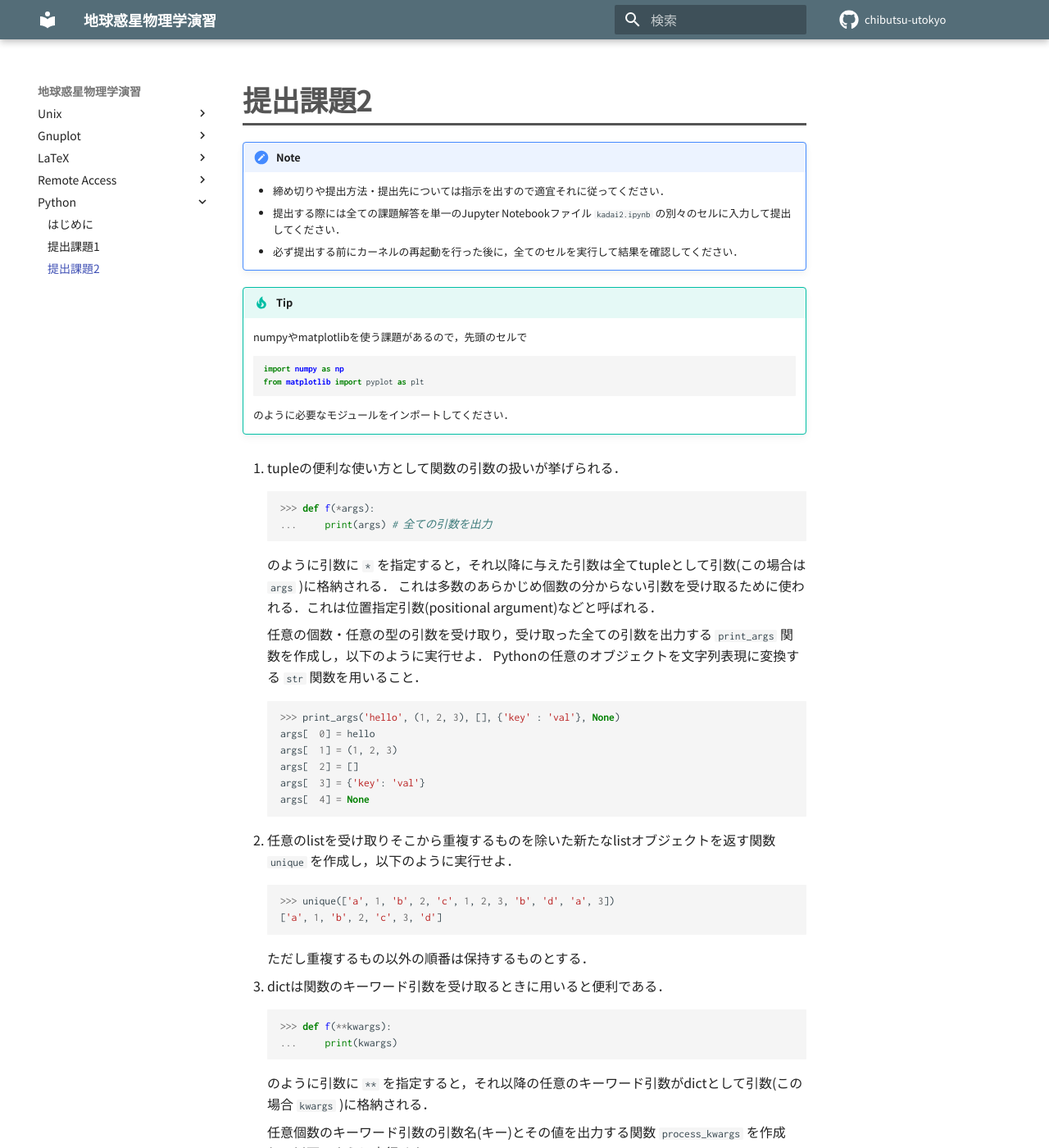
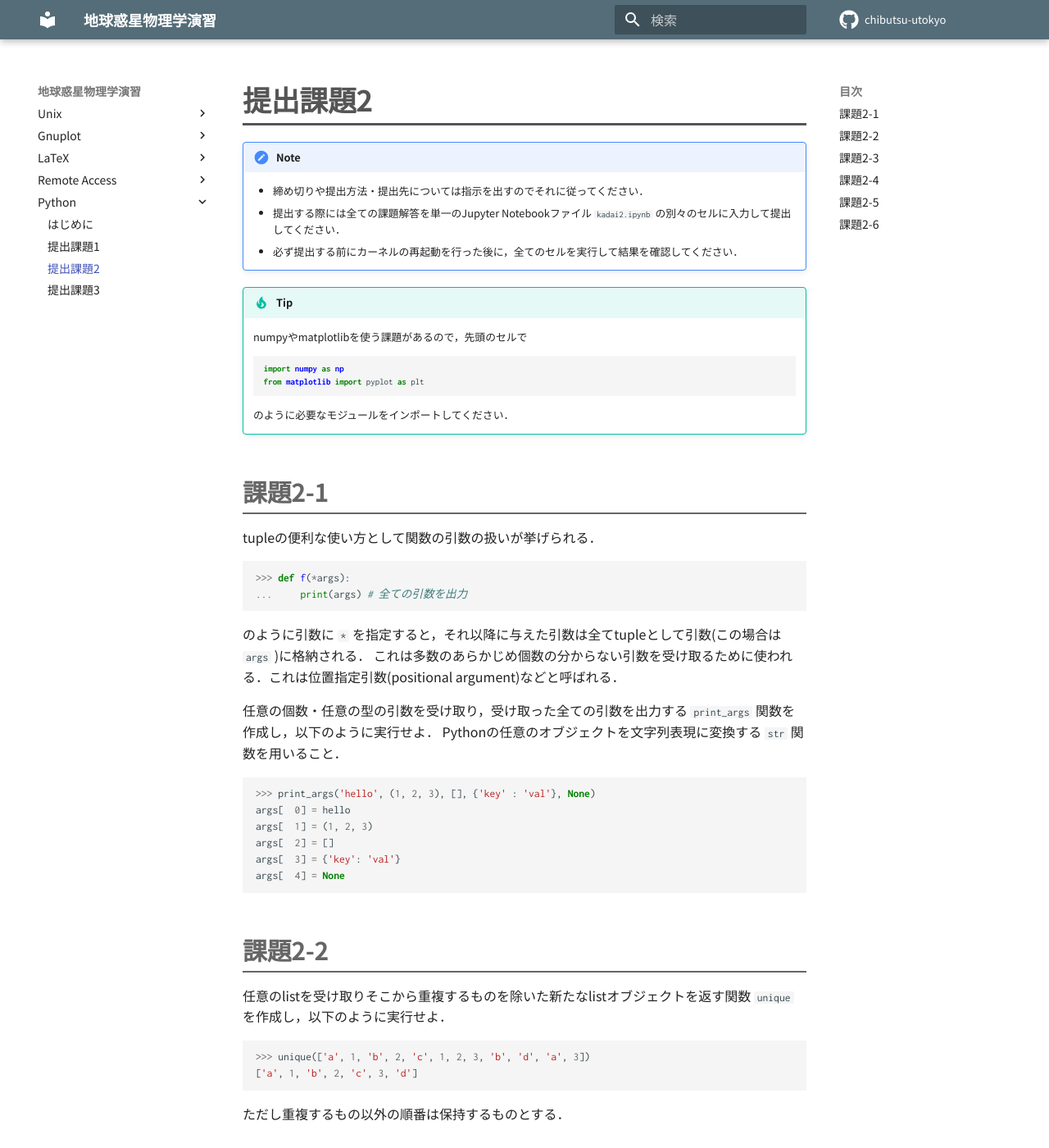
Before and after one commit to chibutsu-utokyo/chibutsu-utokyo.github.io, an MkDocs documentation site: the page built from docs/python/kadai2.md, in a window 1280 px wide and 1400 px high. Shown: the whole window at 82% size. Built offline with MkDocs 1.6.1 and Material for MkDocs 9.7.7, drawn with Linux system fonts in a browser that asks for light colours; comment, search, counter and statistics services are not loaded; some of the changed text lies outside the part shown.

Commit message:
Added python/kadai3.md

````diff
--- a/docs/python/kadai2.md
+++ b/docs/python/kadai2.md
@@ -1,7 +1,7 @@
 # 提出課題2
 
 !!!note
-    - 締め切りや提出方法・提出先については指示を出すので適宜それに従ってください．
+    - 締め切りや提出方法・提出先については指示を出すのでそれに従ってください．
     - 提出する際には全ての課題解答を単一のJupyter Notebookファイル `kadai2.ipynb` の別々のセルに入力して提出してください．
     - 必ず提出する前にカーネルの再起動を行った後に，全てのセルを実行して結果を確認してください．
 
@@ -13,156 +13,163 @@
     ```
     のように必要なモジュールをインポートしてください．
 
+## 課題2-1
+tupleの便利な使い方として関数の引数の扱いが挙げられる．
+```python
+>>> def f(*args):
+...     print(args) # 全ての引数を出力
+```
+のように引数に ```*``` を指定すると，それ以降に与えた引数は全てtupleとして引数(この場合は ```args``` )に格納される．
+これは多数のあらかじめ個数の分からない引数を受け取るために使われる．これは位置指定引数(positional argument)などと呼ばれる．
 
-1. tupleの便利な使い方として関数の引数の扱いが挙げられる．
+任意の個数・任意の型の引数を受け取り，受け取った全ての引数を出力する ```print_args``` 関数を作成し，以下のように実行せよ．
+Pythonの任意のオブジェクトを文字列表現に変換する ```str``` 関数を用いること．
+```python
+>>> print_args('hello', (1, 2, 3), [], {'key' : 'val'}, None)
+args[  0] = hello
+args[  1] = (1, 2, 3)
+args[  2] = []
+args[  3] = {'key': 'val'}
+args[  4] = None
+```
+
+## 課題2-2
+任意のlistを受け取りそこから重複するものを除いた新たなlistオブジェクトを返す関数 ```unique``` を作成し，以下のように実行せよ．
+```python
+>>> unique(['a', 1, 'b', 2, 'c', 1, 2, 3, 'b', 'd', 'a', 3])
+['a', 1, 'b', 2, 'c', 3, 'd']
+```
+ただし重複するもの以外の順番は保持するものとする．
+
+## 課題2-3
+dictは関数のキーワード引数を受け取るときに用いると便利である．
+```python
+>>> def f(**kwargs):
+...     print(kwargs)
+```
+のように引数に ```**``` を指定すると，それ以降の任意のキーワード引数がdictとして引数(この場合 ```kwargs``` )に格納される．
+
+任意個数のキーワード引数の引数名(キー)とその値を出力する関数 ```process_kwargs``` を作成し，以下のように実行せよ．
+```python
+>>> process_kwargs(a='hi', c='chao', x=10, y=20, z=30)
+a hi
+b None
+c chao
+x 10
+y 20
+z 30
+```
+ただし，引数 ```a```, ```b``` は必ず与えられるものとし，もし与えられなかった場合にはデフォルトでNoneを
+出力し，出力の順は引数名で辞書順にソートして出力せよ．
+
+## 課題2-4
+整数 ``N`` を引数として受け取り，以下の級数展開
+
+$$
+e \simeq \sum_{n=0}^{N} \frac{1}{n !}. \quad (0! = 1に注意せよ)
+$$
+
+により自然対数の底 $e$ の近似値を求める関数 ```approx_e```
+
+```python
+>>> def approx_e(N):
+...     pass
+```
+
+を作成し，以下のように実行せよ．
+
+```python
+>>> print('{:20} : {:>20.14e}'.format('Approximated', approx_e(10)))
+Approximated         : 2.71828152557319e+00
+```
+
+ただし，NumPy配列を使うことでループを用いない実装とすること．
+
+!!!hint
+    ここで，階乗とガンマ関数の関係式 $\Gamma(n) = (n-1)!$ を用いるとよい．
+    ガンマ関数は ``scipy.special.gamma()`` を用いればよい．以下はその使用例である．
+
     ```python
-    >>> def f(*args):
-    ...     print(args) # 全ての引数を出力
-    ```
-    のように引数に ```*``` を指定すると，それ以降に与えた引数は全てtupleとして引数(この場合は ```args``` )に格納される．
-    これは多数のあらかじめ個数の分からない引数を受け取るために使われる．これは位置指定引数(positional argument)などと呼ばれる．
-
-    任意の個数・任意の型の引数を受け取り，受け取った全ての引数を出力する ```print_args``` 関数を作成し，以下のように実行せよ．
-    Pythonの任意のオブジェクトを文字列表現に変換する ```str``` 関数を用いること．
-    ```python
-    >>> print_args('hello', (1, 2, 3), [], {'key' : 'val'}, None)
-    args[  0] = hello
-    args[  1] = (1, 2, 3)
-    args[  2] = []
-    args[  3] = {'key': 'val'}
-    args[  4] = None
+    >>> from scipy import special
+    >>> special.gamma(3)  # 2!
+    2.0
+    >>> special.gamma(4)  # 3!
+    6.0
     ```
 
-1. 任意のlistを受け取りそこから重複するものを除いた新たなlistオブジェクトを返す関数 ```unique``` を作成し，以下のように実行せよ．
-    ```python
-    >>> unique(['a', 1, 'b', 2, 'c', 1, 2, 3, 'b', 'd', 'a', 3])
-    ['a', 1, 'b', 2, 'c', 3, 'd']
-    ```
-    ただし重複するもの以外の順番は保持するものとする．
+## 課題2-5
+以下の積分
 
-1. dictは関数のキーワード引数を受け取るときに用いると便利である．
-    ```python
-    >>> def f(**kwargs):
-    ...     print(kwargs)
-    ```
-    のように引数に ```**``` を指定すると，それ以降の任意のキーワード引数がdictとして引数(この場合 ```kwargs``` )に格納される．
+$$
+\int_{0}^{1} \frac{4}{\pi} \frac{1}{1 + x^2} dx
+$$
 
-    任意個数のキーワード引数の引数名(キー)とその値を出力する関数 ```process_kwargs``` を作成し，以下のように実行せよ．
-    ```python
-    >>> process_kwargs(a='hi', c='chao', x=10, y=20, z=30)
-    a hi
-    b None
-    c chao
-    x 10
-    y 20
-    z 30
-    ```
-    ただし，引数 ```a```, ```b``` は必ず与えられるものとし，もし与えられなかった場合にはデフォルトでNoneを
-    出力し，出力の順は引数名で辞書順にソートして出力せよ．
+の近似値を台形公式およびSimpsonの公式を使って求める関数
 
-1. 整数 ``N`` を引数として受け取り，以下の級数展開
+```python
+>>> def trapezoid(N):
+...    pass
+>>>
+>>> def simpson(N):
+...    pass
+```
 
-    $$
-    e \simeq \sum_{n=0}^{N} \frac{1}{n !}. \quad (0! = 1に注意せよ)
-    $$
+を作成し，以下のように実行せよ．ただし，引数 ```N``` は分割数である．
 
-    により自然対数の底 $e$ の近似値を求める関数 ```approx_e```
+```python
+>>> M = 16
+>>> n = 2**(np.arange(M)+1)
+>>> err1 = np.zeros(M, dtype=np.float64)
+>>> err2 = np.zeros(M, dtype=np.float64)
+>>>
+>>> for i in range(M):
+>>>     err1[i] = np.abs(trapezoid(n[i]) - 1)
+>>>     err2[i] = np.abs(simpson(n[i]) - 1)
+>>>
+>>> # 結果をプロット
+>>> plt.plot(n, err1, 'rx-', label='trapezoid')
+>>> plt.plot(n, err2, 'bx-', label='simpson')
+>>> plt.loglog()
+>>> plt.legend()
+```
 
-    ```python
-    >>> def approx_e(N):
-    ...     pass
-    ```
+ただし，NumPy配列を使うことでループを用いない実装とすること．
+実行結果は以下の図のようになる．
 
-    を作成し，以下のように実行せよ．
+<figure markdown="span">
+![数値積分](figure/numerical_integration.png){ width="500px" }
+<figcaption>台形公式およびSimpsonの公式</figcaption>
+</figure>
 
-    ```python
-    >>> print('{:20} : {:>20.14e}'.format('Approximated', approx_e(10)))
-    Approximated         : 2.71828152557319e+00
-    ```
+## 課題2-6
+1次元セル・オートマトンを考えよう．
+引数として初期値 ``x`` ，状態遷移数 ``step`` ，10進数のルール ``decrule`` を受け取り，
+各ステップ，各セルの状態を表す2次元配列を返す関数
 
-    ただし，NumPy配列を使うことでループを用いない実装とすること．
+```python
+>>> def cellular_automaton(x, step, decrule):
+...     pass
+```
 
-    !!!hint
-        ここで，階乗とガンマ関数の関係式 $\Gamma(n) = (n-1)!$ を用いるとよい．
-        ガンマ関数は ``scipy.special.gamma()`` を用いればよい．以下はその使用例である．
+を実装し，以下のように実行せよ．（ただし，境界の値は初期値のまま固定でよい．）
 
-        ```python
-        >>> from scipy import special
-        >>> special.gamma(3)  # 2!
-        2.0
-        >>> special.gamma(4)  # 3!
-        6.0
-        ```
+```python
+>>> n = 256
+>>> m = n//2
+>>> xzero = np.zeros((n,), dtype=np.int32)
+>>> xzero[m] = 1
+>>>
+>>> y = cellular_automaton(xzero, m, 90)
+>>> plt.imshow(y, origin='lower', cmap=plt.cm.gray_r)
+```
 
-1. 以下の積分
+ただし，NumPy配列を使うことでループを用いない実装とすること．
+この結果は以下のようなシェルピンスキーのギャスケットと呼ばれる図形を生成する．
 
-    $$
-    \int_{0}^{1} \frac{4}{\pi} \frac{1}{1 + x^2} dx
-    $$
+<figure markdown="span">
+![数値積分](figure/game_of_life.png){ width="500px" }
+<figcaption>1次元セル・オートマトン</figcaption>
+</figure>
 
-    の近似値を台形公式およびSimpsonの公式を使って求める関数
-
-    ```python
-    >>> def trapezoid(N):
-    ...    pass
-    >>>
-    >>> def simpson(N):
-    ...    pass
-    ```
-
-    を作成し，以下のように実行せよ．ただし，引数 ```N``` は分割数である．
-
-    ```python
-    >>> M = 16
-    >>> n = 2**(np.arange(M)+1)
-    >>> err1 = np.zeros(M, dtype=np.float64)
-    >>> err2 = np.zeros(M, dtype=np.float64)
-    >>>
-    >>> for i in range(M):
-    >>>     err1[i] = np.abs(trapezoid(n[i]) - 1)
-    >>>     err2[i] = np.abs(simpson(n[i]) - 1)
-    >>>
-    >>> # 結果をプロット
-    >>> plt.plot(n, err1, 'rx-', label='trapezoid')
-    >>> plt.plot(n, err2, 'bx-', label='simpson')
-    >>> plt.loglog()
-    >>> plt.legend()
-    ```
-
-    ただし，NumPy配列を使うことでループを用いない実装とすること．
-
-    <figure markdown="span">
-    ![数値積分](figure/numerical_integration.png){ width="500px" }
-    <figcaption>台形公式およびSimpsonの公式</figcaption>
-    </figure>
-
-1. 1次元セル・オートマトンを考えよう．
-    引数として初期値 ``x`` ，状態遷移数 ``step`` ，10進数のルール ``decrule`` を受け取り，
-    各ステップ，各セルの状態を表す2次元配列を返す関数
-
-    ```python
-    >>> def cellular_automaton(x, step, decrule):
-    ...     pass
-    ```
-
-    を実装し，以下のように実行せよ．（ただし，境界の値は初期値のまま固定でよい．）
-
-    ```python
-    >>> n = 256
-    >>> m = n//2
-    >>> xzero = np.zeros((n,), dtype=np.int32)
-    >>> xzero[m] = 1
-    >>>
-    >>> y = cellular_automaton(xzero, m, 90)
-    >>> plt.imshow(y, origin='lower', cmap=plt.cm.gray_r)
-    ```
-
-    この結果は以下のようなシェルピンスキーのギャスケットと呼ばれる図形を生成する．
-
-    <figure markdown="span">
-    ![数値積分](figure/game_of_life.png){ width="500px" }
-    <figcaption>1次元セル・オートマトン</figcaption>
-    </figure>
-
-    !!!hint
-        1次元のセル・オートマトンの詳細については [Wikipedia](https://ja.wikipedia.org/wiki/%E3%82%BB%E3%83%AB%E3%83%BB%E3%82%AA%E3%83%BC%E3%83%88%E3%83%9E%E3%83%88%E3%83%B3#1%E6%AC%A1%E5%85%83%E3%82%BB%E3%83%AB%E3%83%BB%E3%82%AA%E3%83%BC%E3%83%88%E3%83%9E%E3%83%88%E3%83%B3>) を参照．
+!!!hint
+    1次元のセル・オートマトンの詳細については [Wikipedia](https://ja.wikipedia.org/wiki/%E3%82%BB%E3%83%AB%E3%83%BB%E3%82%AA%E3%83%BC%E3%83%88%E3%83%9E%E3%83%88%E3%83%B3#1%E6%AC%A1%E5%85%83%E3%82%BB%E3%83%AB%E3%83%BB%E3%82%AA%E3%83%BC%E3%83%88%E3%83%9E%E3%83%88%E3%83%B3>) を参照．
--- a/mkdocs.yml
+++ b/mkdocs.yml
@@ -32,6 +32,7 @@ nav:
     - python/intro.md
     - python/kadai1.md
     - python/kadai2.md
+    - python/kadai3.md
 #theme
 theme:
   language: ja
````
Also changed, not shown: docs/python/kadai1.md (+30 -21 lines), docs/python/kadai3.md (added, +184 -0 lines), docs/python/figure/openmeteo.png (added).
